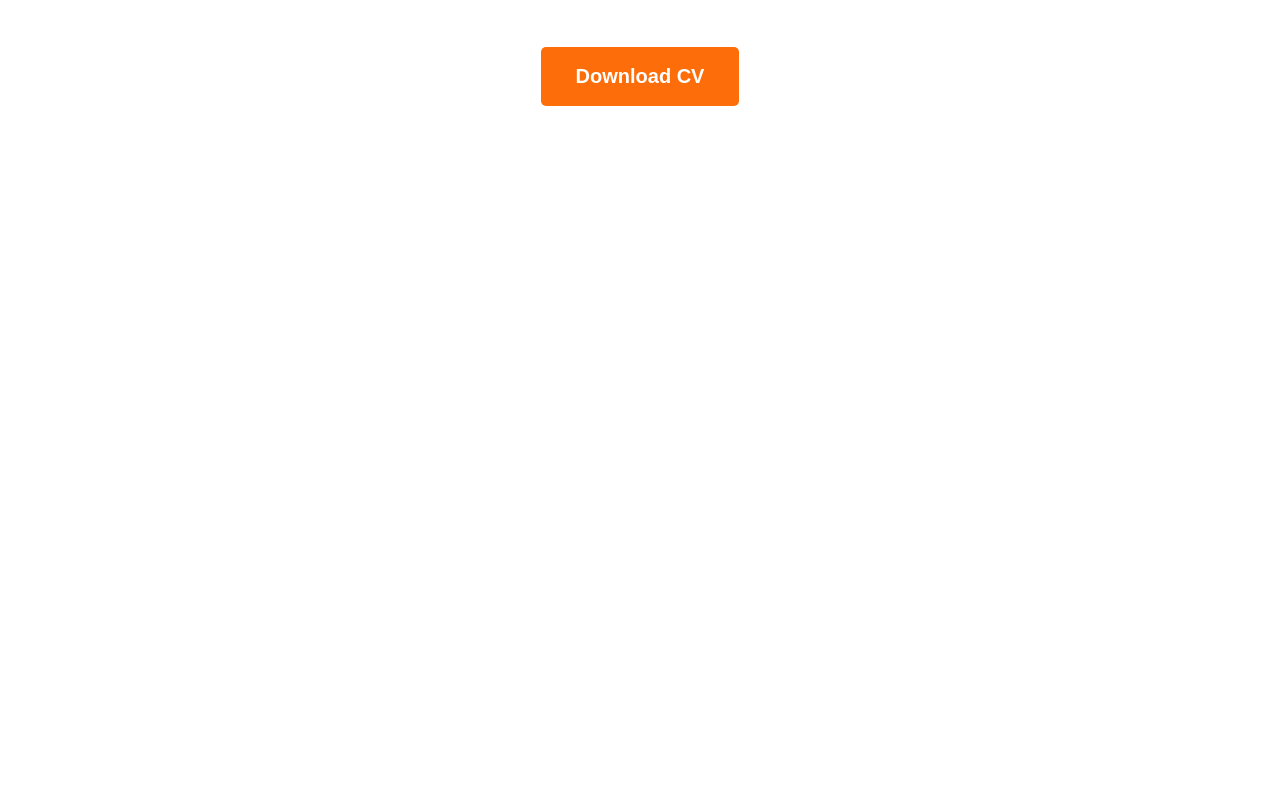
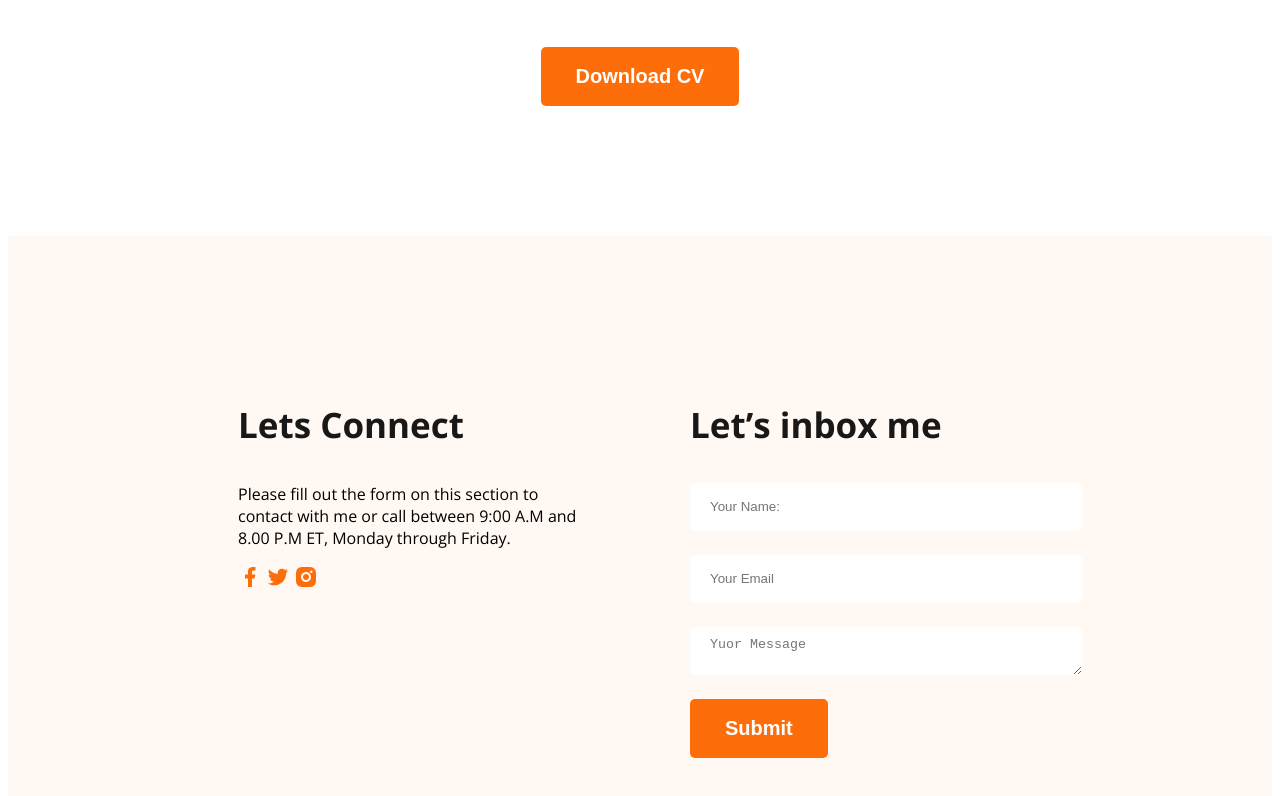
Before and after one commit to Oahedulalam/web-developer-portfolio, a plain HTML site: page index.html in a window 1280 px wide. Shown: the part 2921-3717 px from the top of the page. Before the commit the page ends 3157 px from the top, so only its background shows below. Drawn offline with nearby package versions, Linux system fonts and the light colour scheme.

Commit message:
added my footer code

```diff
--- a/index.html
+++ b/index.html
@@ -157,13 +157,32 @@
                     </div>
                 </div>
             </div>
-<div class="text-center reseme-download-cv">
-<button class="btn-primary">Download CV</button>
-</div>
+            <div class="text-center reseme-download-cv">
+                <button class="btn-primary">Download CV</button>
+            </div>
         </section>
     </main>
-    <footer>
-
+    <footer class="secondery-background">
+        <div class="footer-column">
+            <h3 class="section-title">Lets Connect</h3>
+            <p>Please fill out the form on this section to contact with me or call between 9:00 A.M and 8.00 P.M ET,
+                Monday through Friday.</p>
+            <div>
+                <a href="https://www.facebook.com/"><img src="images/icons/facebook.png" alt=""></a>
+                <a href=""><img src="images/icons/twitter.png" alt=""></a>
+                <a href="https://www.instagram.com/oahedul_alam_rocky?igsh=ZzJwZ29hbTF1aDg5"><img
+                        src="images/icons/insta.png" alt=""></a>
+            </div>
+        </div>
+        <div class="footer-column">
+            <h3 class="section-title">Let’s inbox me</h3>
+            <form action="">
+                <input type="text" name="" id="" placeholder="Your Name:">
+                <input type="text" name="" id="" placeholder="Your Email">
+                <textarea name="" id="" cols="30" rows="10" placeholder="Yuor Message"></textarea>
+                <input class="btn-primary" type="submit" value="Submit">
+            </form>
+        </div>
     </footer>
 </body>
 
--- a/styles/portfolio.css
+++ b/styles/portfolio.css
@@ -153,3 +153,22 @@ margin: 30px 5px;
 .reseme-download-cv{
 margin-top: 50px;
 }
+/* footer styles */
+footer{
+padding: 130px 230px;
+display: flex;
+gap: 100px;
+}
+.footer-column{
+width: 50%;
+}
+footer input[type="text"], footer textarea{
+height: 28px;
+border-radius: 5px;
+background-color: white;
+display: block;
+width: 100%;
+padding: 10px 20px;
+margin-bottom: 24px;
+border: none;
+}
```
